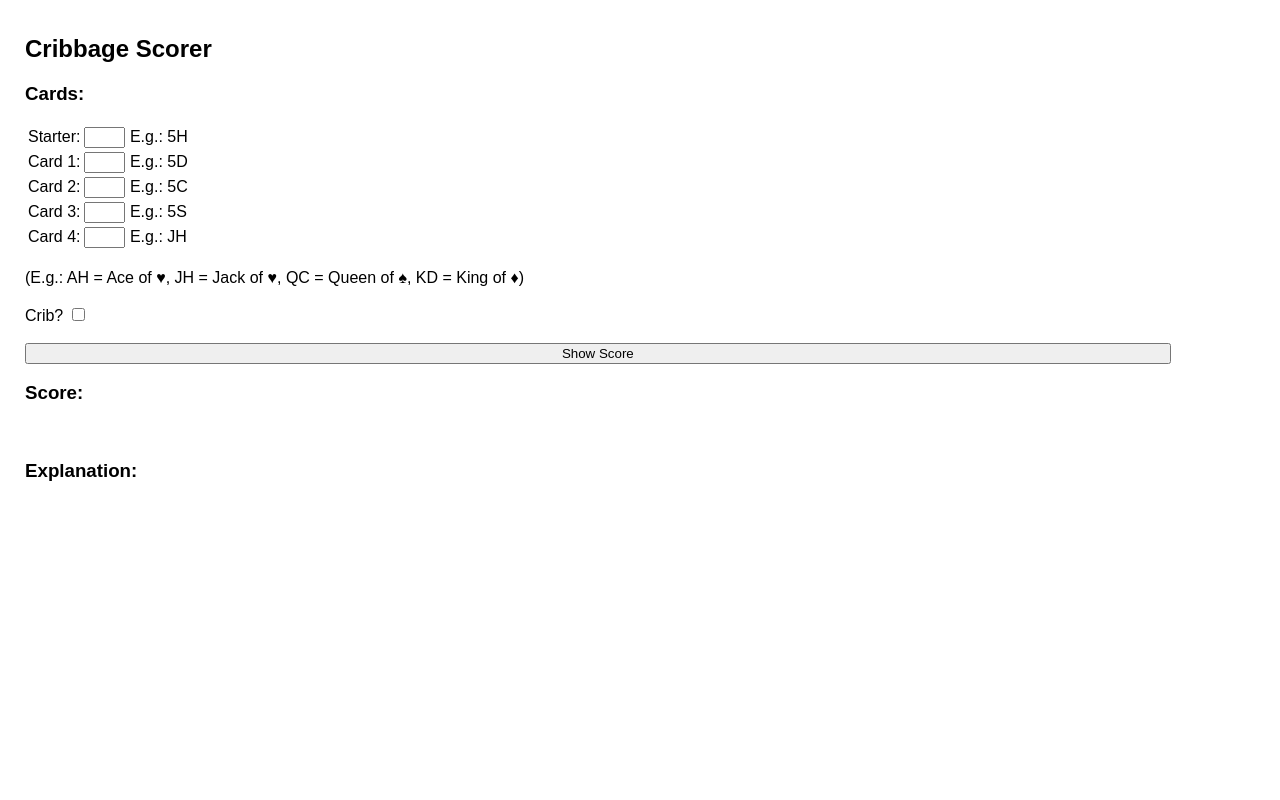
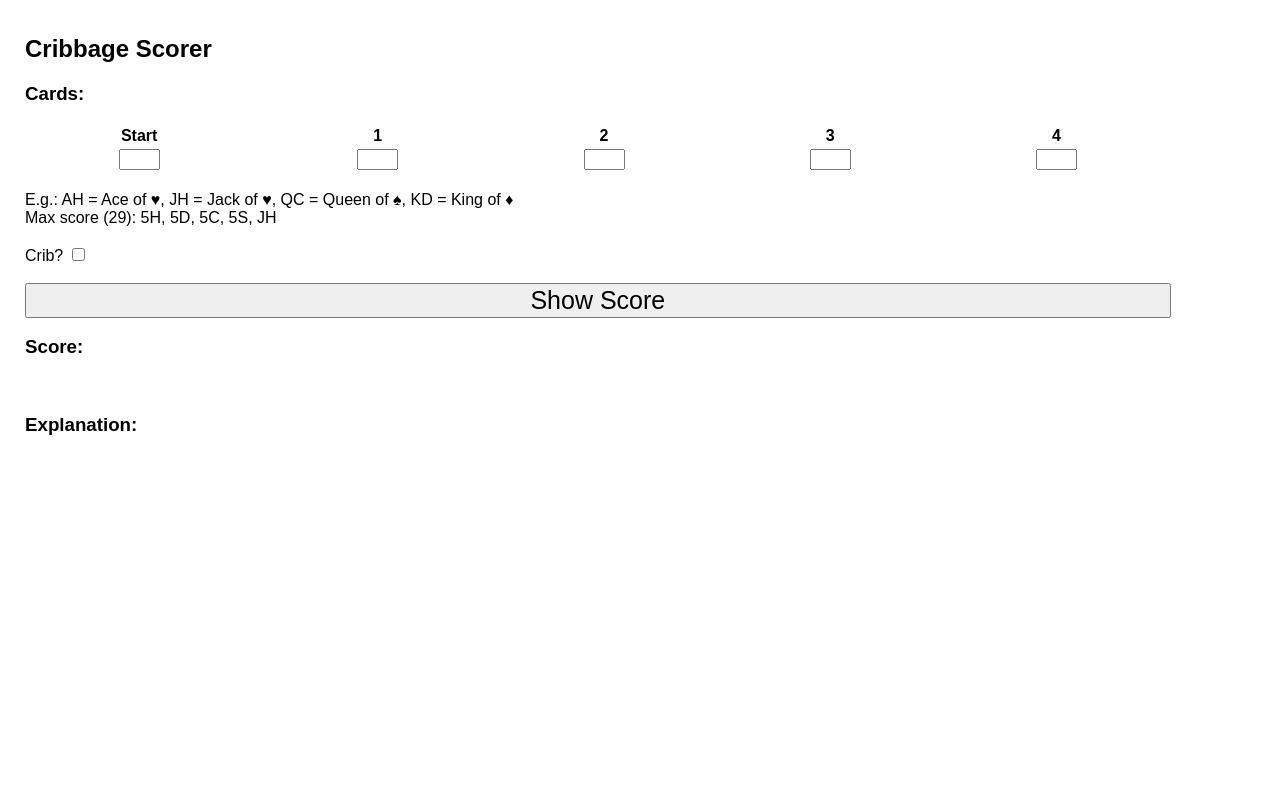
Before and after one commit to phoughton/cribbage_server, a Flask app: page / in a window 1280 px wide. Run offline with Flask 2, Linux system fonts and the light colour scheme.

Commit message:
Horiz table layout, form

```diff
--- a/templates/index.html
+++ b/templates/index.html
@@ -17,6 +17,10 @@ body {
     height: 40px;
 }
 
+input {
+  text-transform:uppercase;
+}
+
 .mainBody {
     background-color: white;
     position: absolute;
@@ -27,8 +31,17 @@ body {
     padding:5px;
     font-family: Arial, Helvetica, sans-serif;
 }
-.go {
+button {
   width:95%;
+  height: 20%;
+  font-size: 25px;
+}
+table {
+  width: 95%;
+}
+table, th, td {
+  border: 0px solid black;
+  text-align: center;
 }
     </style>
   </HEAD>
@@ -38,22 +51,35 @@ body {
 
 <H3>Cards:</H3>
 <FORM>
+
   <TABLE>
-    <TR><TD>Starter:</TD><TD><input id="starter" type="text" length="2" size="2" tabindex="1" /> E.g.: 5H</TD></TR>
-    <TR><TD>Card 1: </TD><TD><input id="hand1" type="text" length="2" size="2" tabindex="2" /> E.g.: 5D</TD></TR>
-    <TR><TD>Card 2: </TD><TD><input id="hand2" type="text" length="2" size="2" tabindex="3" /> E.g.: 5C</TD></TR>
-    <TR><TD>Card 3: </TD><TD><input id="hand3" type="text" length="2" size="2" tabindex="4" /> E.g.: 5S</TD></TR>
-    <TR><TD>Card 4: </TD><TD><input id="hand4" type="text" length="2" size="2" tabindex="5" /> E.g.: JH</TD></TR>
+  <TR>
+    <TH>Start</TH>
+    <TH> </TH>
+    <TH>1</TH>
+    <TH>2</TH>
+    <TH>3</TH>
+    <TH>4</TH>
+  </TR>
+  <TR>
+    <TD><input id="starter" type="text" length="2" size="2" tabindex="1" /></TD>
+    <TD> </TD>
+    <TD><input id="hand1" type="text" length="2" size="2" tabindex="2" /></TD>
+    <TD><input id="hand2" type="text" length="2" size="2" tabindex="3" /></TD>
+    <TD><input id="hand3" type="text" length="2" size="2" tabindex="4" /></TD>
+    <TD><input id="hand4" type="text" length="2" size="2" tabindex="5" /></TD>
+  </TR>
   </TABLE>
 
   <BR/>
-  (E.g.: AH = Ace of ♥, JH = Jack of ♥, QC = Queen of ♠, KD = King of ♦)
+  E.g.: AH = Ace of ♥, JH = Jack of ♥, QC = Queen of ♠, KD = King of ♦<BR/>
+  Max score (29): 5H, 5D, 5C, 5S, JH
   <BR/><BR/>
   Crib?
-  <input id="crib" type="checkbox" value=false tabindex=6 /><BR/>
+  <input id="crib" type="checkbox" value=false tabindex="6" /><BR/>
 
   <BR/>
-  <button type="button" onclick="showScoreCalc()" tabindex=7 class="go">Show Score</button><BR/>
+  <button type="button" onclick="showScoreCalc()" tabindex="7" class="go">Show Score</button><BR/>
 </FORM>
 
 
```
